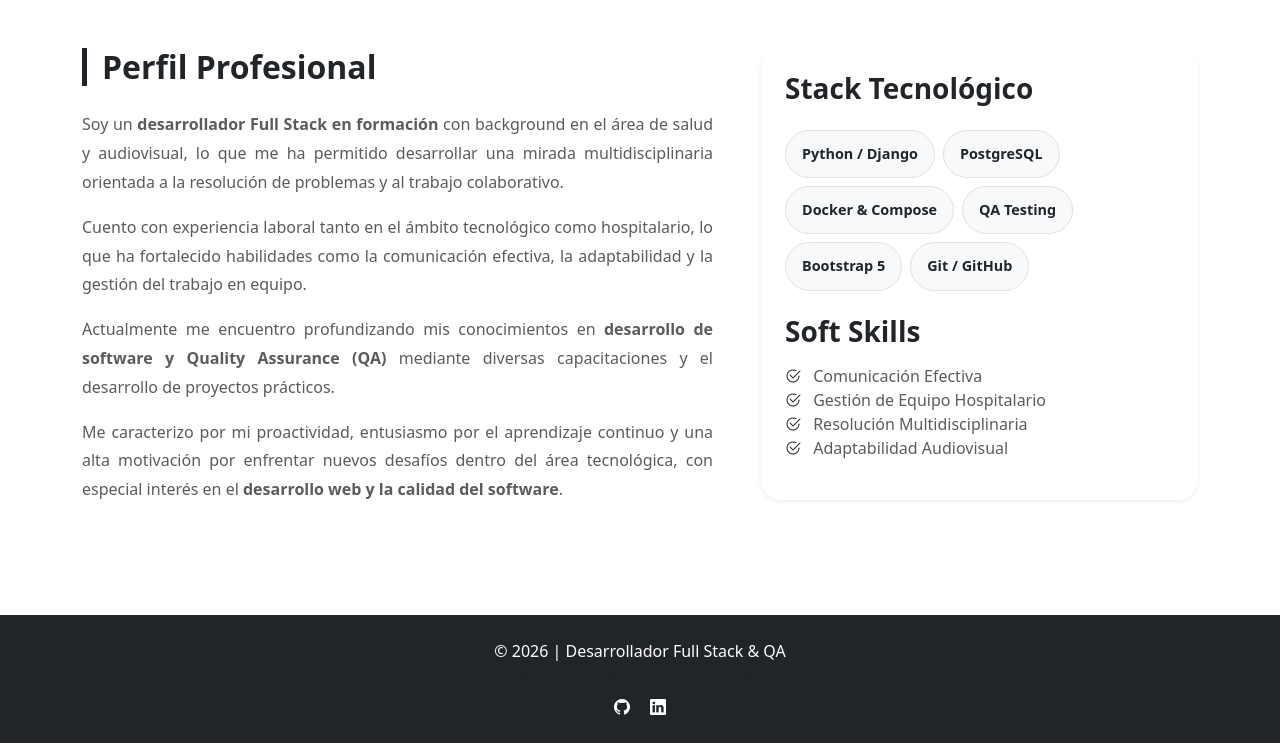
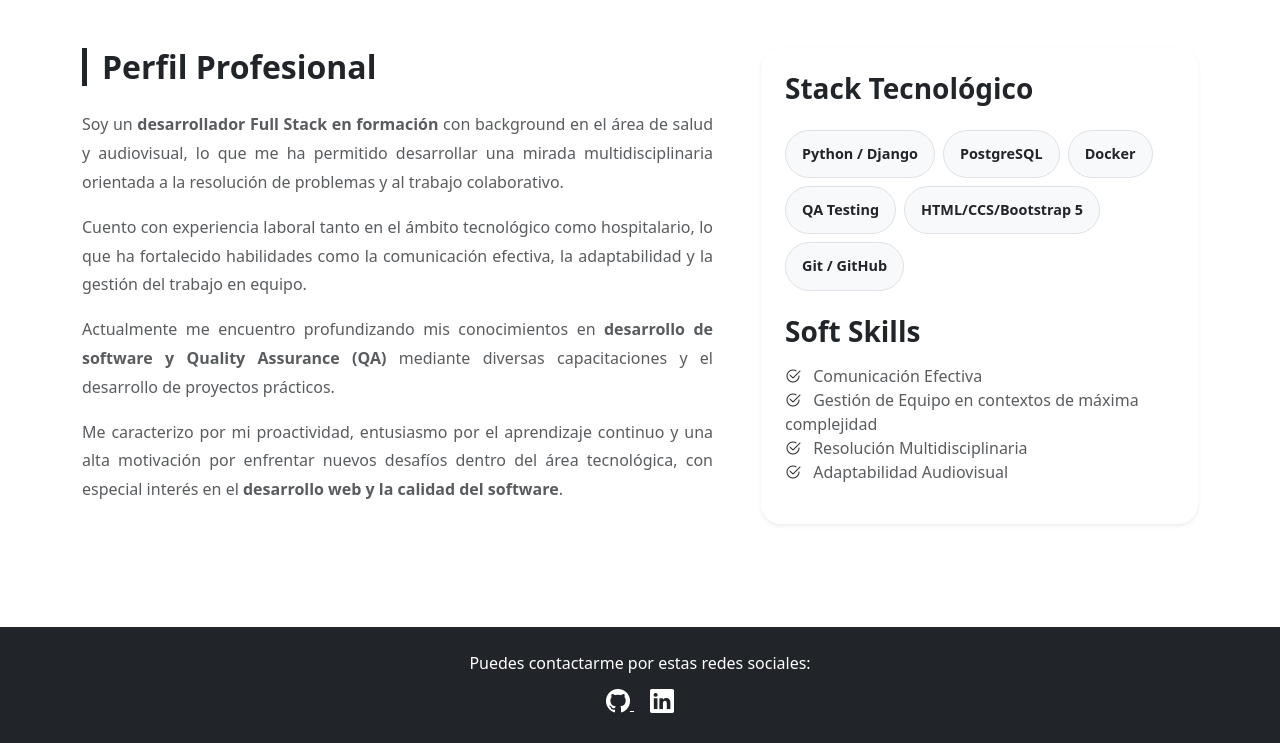
Before and after one commit to yurilealjaque/Portafolio-Yuri-Leal-Jaque, a Django app: page /about/ in a window 1280 px wide. Shown: the part 57-800 px from the top of the page. Run offline with Django 5.2, Linux system fonts and the light colour scheme.

Commit message:
se incorporaron mejoras en los html

```diff
--- a/portafolio/core/templates/core/about.html
+++ b/portafolio/core/templates/core/about.html
@@ -63,16 +63,16 @@
                 <div class="d-flex flex-wrap gap-2 mb-4">
                     <span class="badge rounded-pill bg-light text-dark p-3 skill-badge">Python / Django</span>
                     <span class="badge rounded-pill bg-light text-dark p-3 skill-badge">PostgreSQL</span>
-                    <span class="badge rounded-pill bg-light text-dark p-3 skill-badge">Docker & Compose</span>
+                    <span class="badge rounded-pill bg-light text-dark p-3 skill-badge">Docker</span>
                     <span class="badge rounded-pill bg-light text-dark p-3 skill-badge">QA Testing</span>
-                    <span class="badge rounded-pill bg-light text-dark p-3 skill-badge">Bootstrap 5</span>
+                    <span class="badge rounded-pill bg-light text-dark p-3 skill-badge">HTML/CCS/Bootstrap 5</span>
                     <span class="badge rounded-pill bg-light text-dark p-3 skill-badge">Git / GitHub</span>
                 </div>
 
                 <h3 class="fw-bold mb-3">Soft Skills</h3>
                 <ul class="list-unstyled text-muted">
                     <li><i class="bi bi-check2-circle text-dark me-2"></i> Comunicación Efectiva</li>
-                    <li><i class="bi bi-check2-circle text-dark me-2"></i> Gestión de Equipo Hospitalario</li>
+                    <li><i class="bi bi-check2-circle text-dark me-2"></i> Gestión de Equipo en contextos de máxima complejidad</li>
                     <li><i class="bi bi-check2-circle text-dark me-2"></i> Resolución Multidisciplinaria</li>
                     <li><i class="bi bi-check2-circle text-dark me-2"></i> Adaptabilidad Audiovisual</li>
                 </ul>
--- a/portafolio/core/templates/core/base.html
+++ b/portafolio/core/templates/core/base.html
@@ -11,7 +11,7 @@
 </head>
 <body class="d-flex flex-column min-vh-100">
 
-    {% include 'core/navbar.html' %} <main class="flex-grow-1">
+    {% include 'core/navbar.html' %} <main class="flex-grow-1 w-100">
         {% block content %}{% endblock %}
     </main>
 
--- a/portafolio/core/templates/core/footer.html
+++ b/portafolio/core/templates/core/footer.html
@@ -1,10 +1,14 @@
 <footer class="bg-dark text-white py-4 mt-auto">
     <div class="container text-center">
-        <p class="mb-0">&copy; 2026 | Desarrollador Full Stack & QA</p>
-        <small class="text-muted">Construido con Django, Docker y PostgreSQL</small>
+        <p class="mb-0"> Puedes contactarme por estas redes sociales:</p>
+
         <div class="mt-2">
-            <a href="#" class="text-white me-3"><i class="bi bi-github"></i></a>
-            <a href="#" class="text-white"><i class="bi bi-linkedin"></i></a>
+            <a href="https://github.com/yurilealjaque" target="_blank" class="text-white me-3">
+                <i class="bi bi-github" style="font-size: 1.5rem;"></i>
+            </a>
+            <a href="https://www.linkedin.com/in/yuri-ignacio-leal-jaque" target="_blank" class="text-white">
+                <i class="bi bi-linkedin" style="font-size: 1.5rem;"></i>
+            </a>
         </div>
     </div>
 </footer>
```
